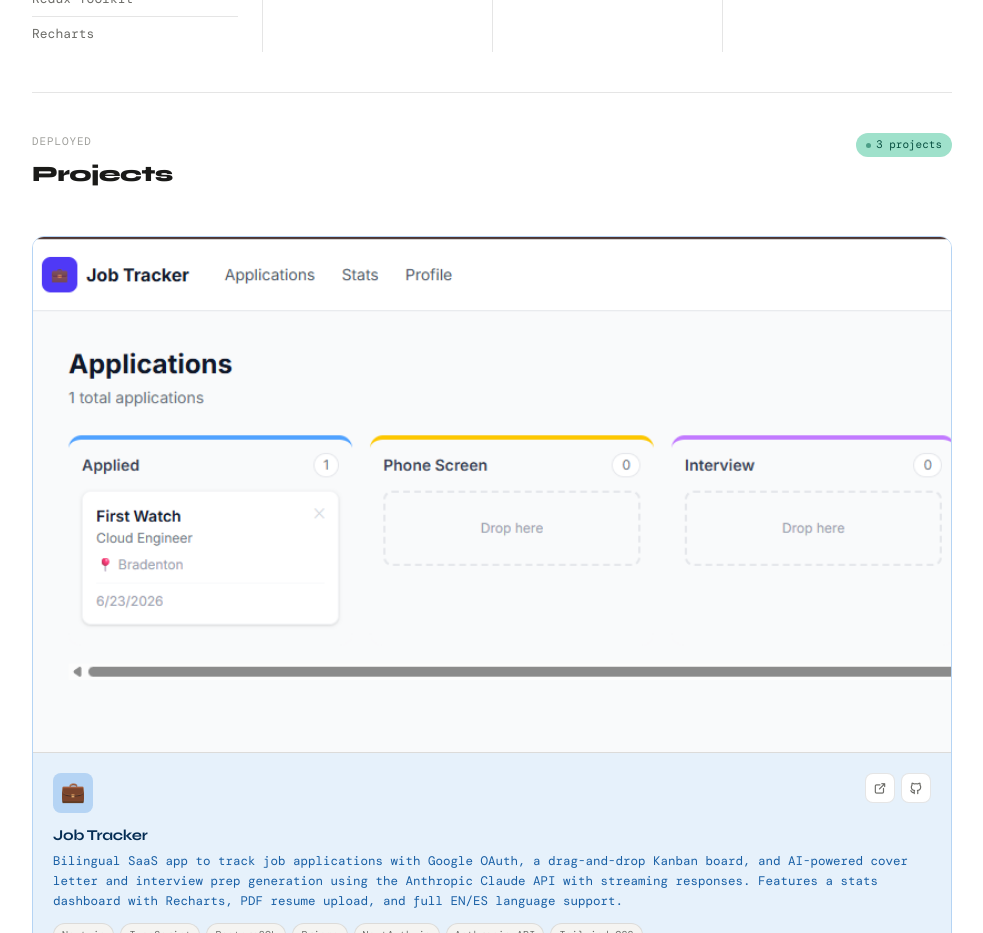
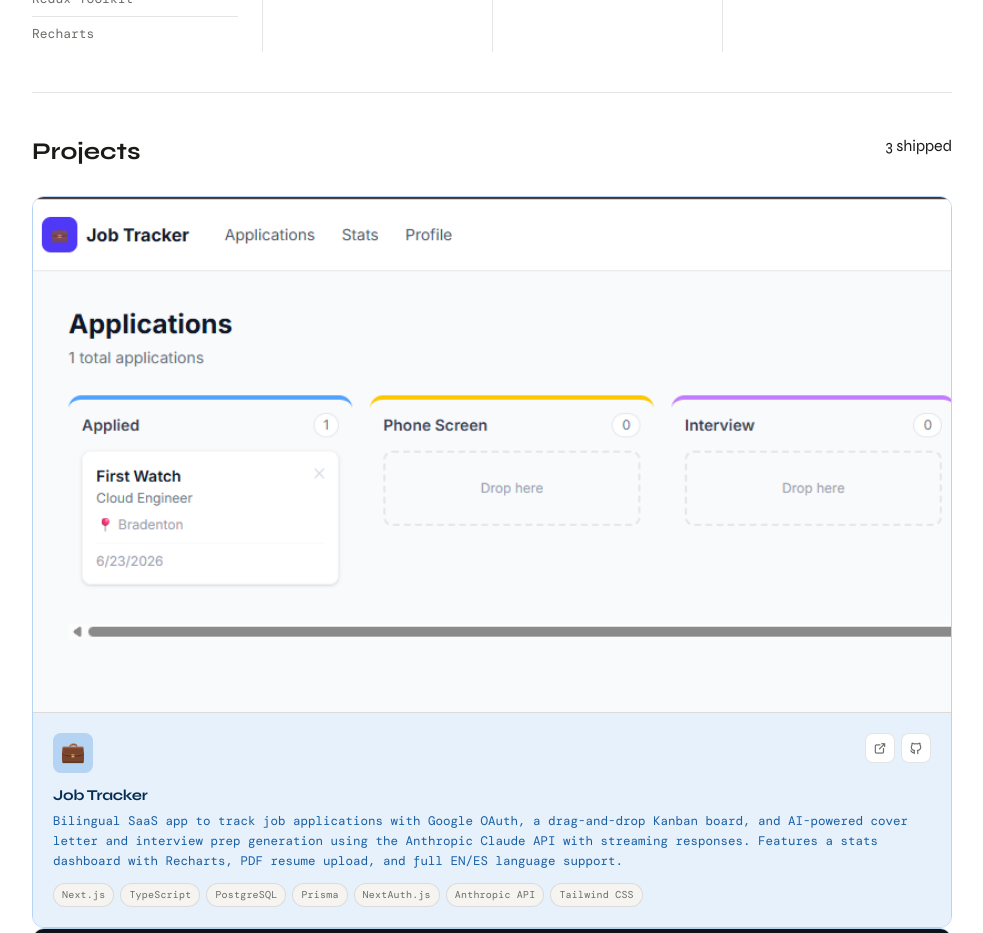
Before and after one commit to EricMerida/Portfolio, a React (Vite) app: page / in a window 1280 px wide. Shown: the part 2080-3013 px from the top of the page, without its empty margins (184-1167 px from the left). Built offline with nearby package versions, Linux system fonts and the light colour scheme; the HTML template or start-up script is replaced by a standard one; a web font is replaced by a local one.

Commit message:
Refactor Projects component structure and styles
Updated the Projects component to improve layout and semantics.

```diff
--- a/src/components/Projects.jsx
+++ b/src/components/Projects.jsx
@@ -13,19 +13,13 @@ export default function Projects() {
         className={`reveal ${visible ? 'reveal-visible' : ''}`}
       >
         <div className={styles.header}>
-          <div>
-            <p className="section-label">Deployed</p>
-            <h2 className="section-title">Projects</h2>
-          </div>
-          <span className={styles.badge}>
-            <span className={`${styles.dot} pulse`} />
-            {projects.length} {projects.length === 1 ? 'project' : 'projects'}
-          </span>
+          <h2 className={styles.heading}>Projects</h2>
+          <span className={styles.count}>{projects.length} shipped</span>
         </div>
 
-        <div className={styles.grid}>
-          {projects.map((project) => (
-            <ProjectCard key={project.id} project={project} />
+        <div className={styles.list}>
+          {projects.map((project, i) => (
+            <ProjectCard key={project.id} project={project} index={i} />
           ))}
         </div>
       </div>
```
